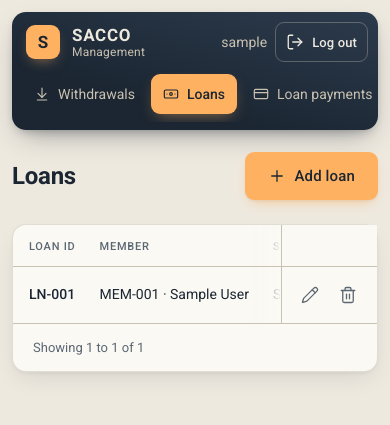
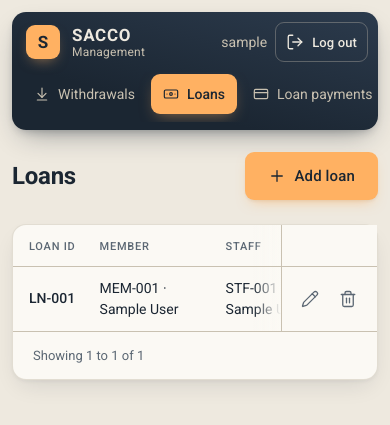
Before and after one commit to Al-Farhan-Seg/sacco-web-app, a Django app: page /loans/ in a window 390 px wide. Shown: the top 425 px of the page. Run offline with Django 5.2, Linux system fonts and the light colour scheme; a user stored in the database is signed in; tables that the repository leaves empty hold one stand-in row (values such as "Sample post").

Commit message:
Loans list: show Still owed right after Loan amount; wrap names on small laptops

```diff
--- a/static/css/app.css
+++ b/static/css/app.css
@@ -394,6 +394,14 @@ textarea {
   .table th:first-child,
   .table td:first-child {
     padding-left: 16px;
+  }
+}
+
+/* Small laptops: let long names wrap so the money columns stay beside the rail. */
+@media (max-width: 1100px) {
+  .table td.wrap {
+    min-width: 9em;
+    white-space: normal;
   }
 }
 
--- a/templates/loans/loan_list.html
+++ b/templates/loans/loan_list.html
@@ -18,9 +18,9 @@
             <th scope="col">Member</th>
             <th scope="col">Staff</th>
             <th scope="col" class="num">Loan amount</th>
+            <th scope="col" class="num">Still owed</th>
             <th scope="col">Payment period</th>
             <th scope="col" class="num">Payment amount</th>
-            <th scope="col" class="num">Still owed</th>
             <th scope="col" class="col-actions" aria-label="Actions"></th>
           </tr>
         </thead>
@@ -28,12 +28,12 @@
           {% for loan in object_list %}
             <tr>
               <td class="code">{{ loan.code }}</td>
-              <td>{{ loan.member }}</td>
-              <td>{{ loan.staff }}</td>
+              <td class="wrap">{{ loan.member }}</td>
+              <td class="wrap">{{ loan.staff }}</td>
               <td class="num">{{ loan.loan_amount|ugx }}</td>
+              <td class="num">{{ loan.outstanding|ugx }}</td>
               <td>{{ loan.payment_period }}</td>
               <td class="num">{{ loan.payment_amount|ugx }}</td>
-              <td class="num">{{ loan.outstanding|ugx }}</td>
               <td class="col-actions">{% url 'loan_edit' loan.pk as edit_url %}{% url 'loan_delete' loan.pk as delete_url %}{% include "partials/_row_actions.html" %}</td>
             </tr>
           {% empty %}
```
